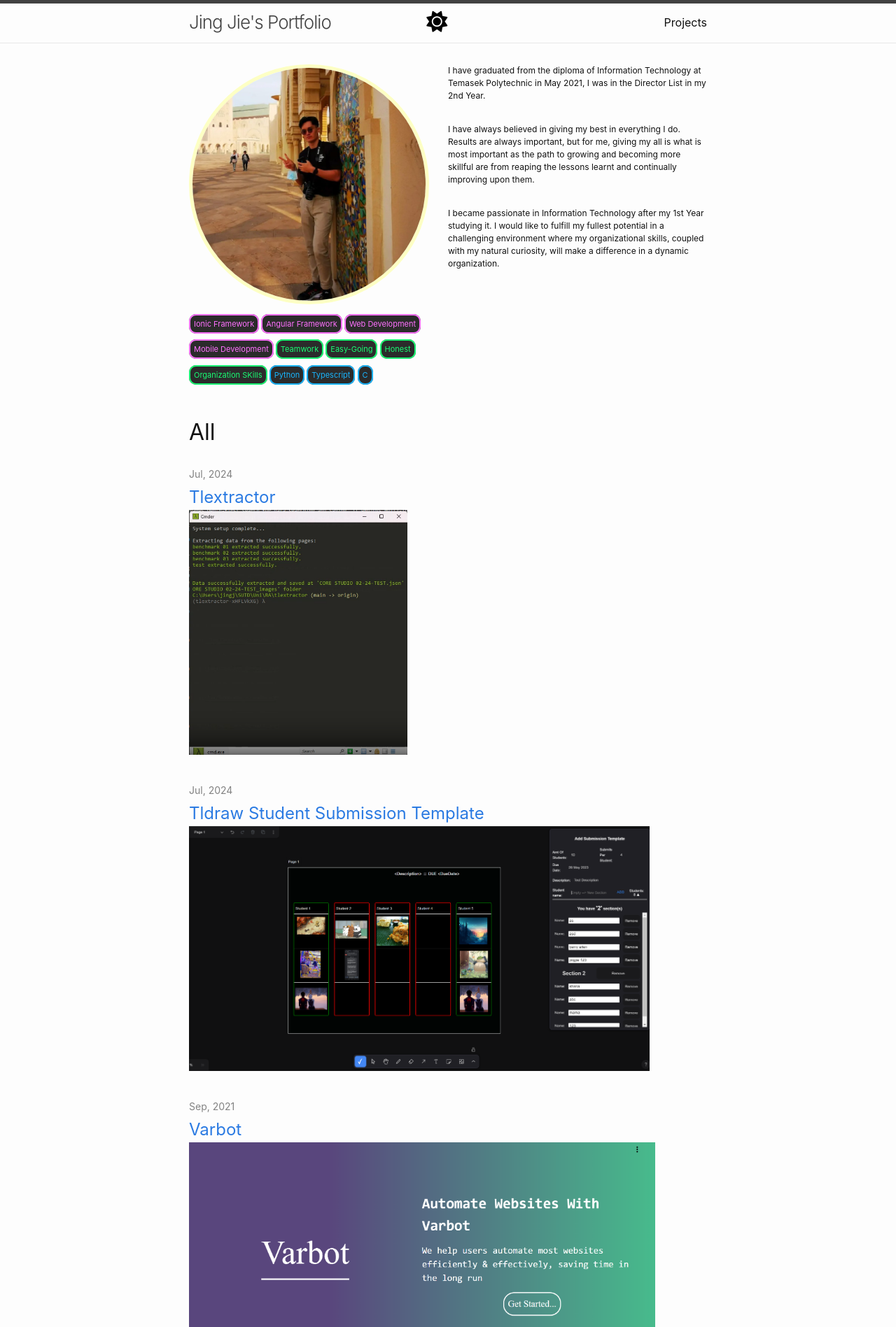
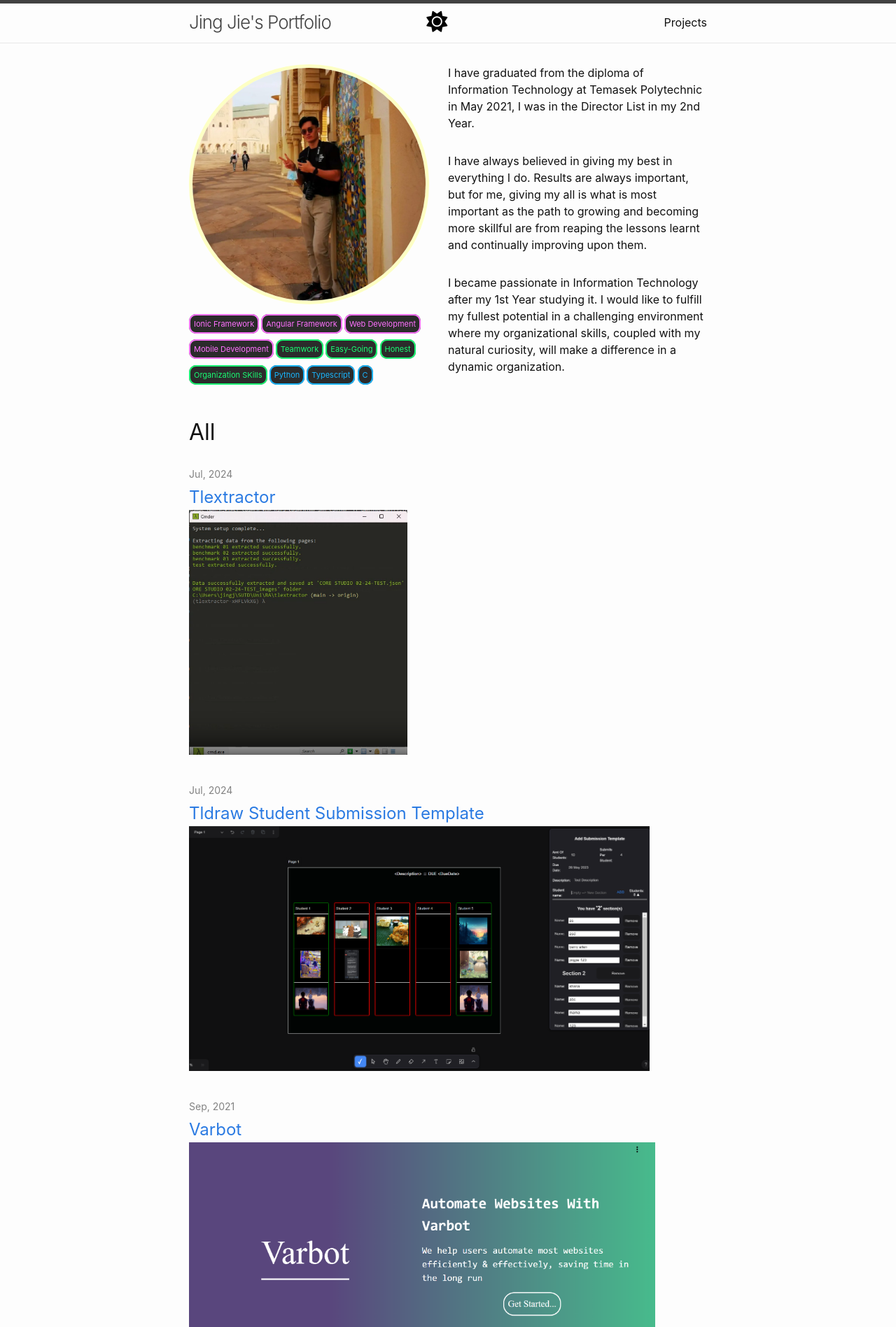
Before and after one commit to LamJingJie/LamJingJie.github.io, a Jekyll site: the page built from index.markdown, in a window 1280 px wide. Shown: the top 1897 px of the page at 70% size. Built offline with Jekyll 4.4.1, drawn with Linux system fonts in a browser that asks for light colours; nearby versions of some CDN libraries.

Commit message:
up font size

```diff
--- a/_layouts/home-project.html
+++ b/_layouts/home-project.html
@@ -72,7 +72,7 @@
 
     </ul>
   </div>
-  <div class="about_data" style="flex:1; font-size: 12px;">
+  <div class="about_data">
     <p style="padding-bottom: 15px;">
       I have graduated from the diploma of Information Technology at Temasek Polytechnic in May 2021, I was in the
       Director List in my 2nd Year.
--- a/_layouts/home.html
+++ b/_layouts/home.html
@@ -75,7 +75,7 @@
         </ul>
 
   </div>
-  <div class="about_data" style="flex:1; font-size: 12px;">
+  <div class="about_data">
     <p style="padding-bottom: 15px;">
       I have graduated from the diploma of Information Technology at Temasek Polytechnic in May 2021, I was in the
       Director List in my 2nd Year.
--- a/main.css
+++ b/main.css
@@ -27,6 +27,11 @@
     visibility: hidden;
     -webkit-transition: visibility 0s, opacity 0.5s linear;
     transition: visibility 0s, opacity 0.5s linear;
+}
+
+.about_data{
+    flex:1;
+    font-size: 16px;
 }
 
 
```
